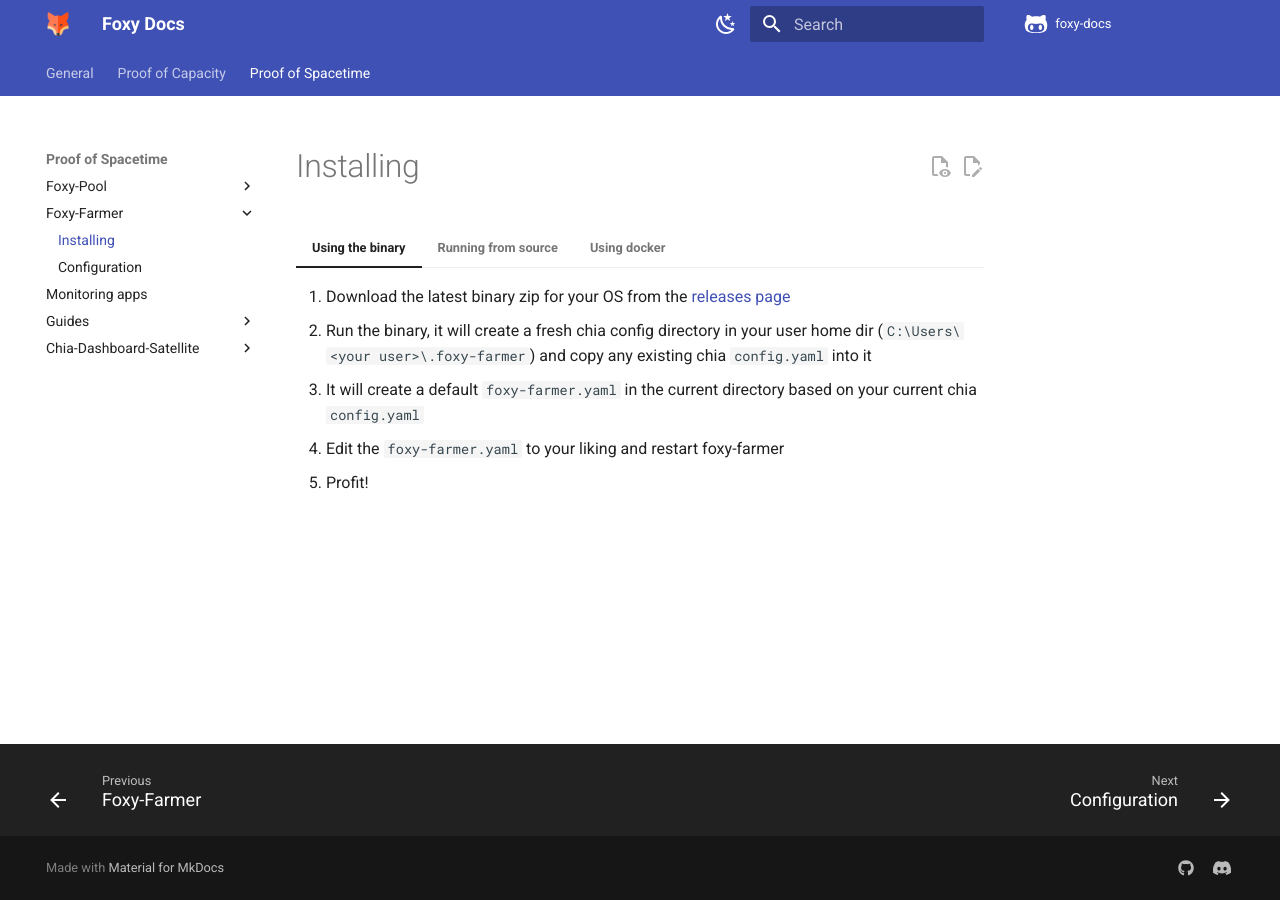
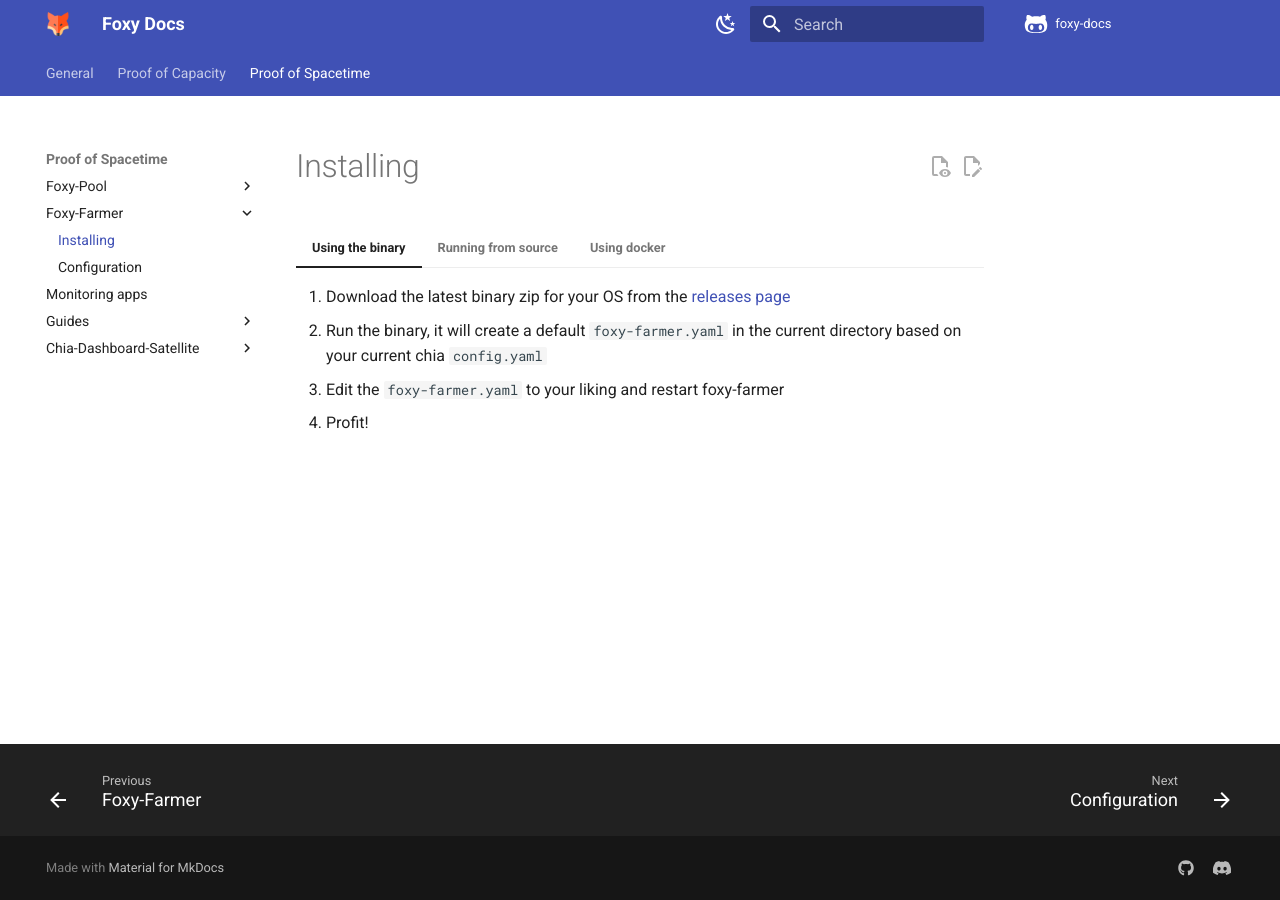
Before and after one commit to foxypool/docs, an MkDocs documentation site: the page built from docs/proof-of-spacetime/foxy-farmer/installing.md, in a window 1280 px wide. Built offline with MkDocs 1.6.1 and Material for MkDocs 9.7.7, drawn with Linux system fonts in a browser that asks for light colours; comment, search, counter and statistics services are not loaded.

Commit message:
Simplify install instructions

````diff
--- a/docs/proof-of-spacetime/foxy-farmer/installing.md
+++ b/docs/proof-of-spacetime/foxy-farmer/installing.md
@@ -1,10 +1,9 @@
 === "Using the binary"
 
       1. Download the latest binary zip for your OS from the [releases page](https://github.com/foxypool/foxy-farmer/releases/latest){target=_blank}
-      2. Run the binary, it will create a fresh chia config directory in your user home dir (`C:\Users\<your user>\.foxy-farmer`) and copy any existing chia `config.yaml` into it
-      3. It will create a default `foxy-farmer.yaml` in the current directory based on your current chia `config.yaml`
-      4. Edit the `foxy-farmer.yaml` to your liking and restart foxy-farmer
-      5. Profit!
+      2. Run the binary, it will create a default `foxy-farmer.yaml` in the current directory based on your current chia `config.yaml`
+      3. Edit the `foxy-farmer.yaml` to your liking and restart foxy-farmer
+      4. Profit!
 
 === "Running from source"
 
@@ -16,10 +15,9 @@
       ```bash
       pip install .
       ```
-      3. Run using `foxy-farmer`, it will create a fresh chia config directory in your user home dir (`C:\Users\<your user>\.foxy-farmer`) and copy any existing chia `config.yaml` into it
-      4. It will create a default `foxy-farmer.yaml` in the current directory based on your current chia `config.yaml`
-      5. Edit the `foxy-farmer.yaml` to your liking and restart foxy-farmer
-      6. Profit!
+      3. Run using `foxy-farmer`, it will create a default `foxy-farmer.yaml` in the current directory based on your current chia `config.yaml`
+      4. Edit the `foxy-farmer.yaml` to your liking and restart foxy-farmer
+      5. Profit!
 
 === "Using docker"
 
````
Also changed, not shown: docs/proof-of-spacetime/foxy-farmer/index.md (line endings or trailing spaces).
